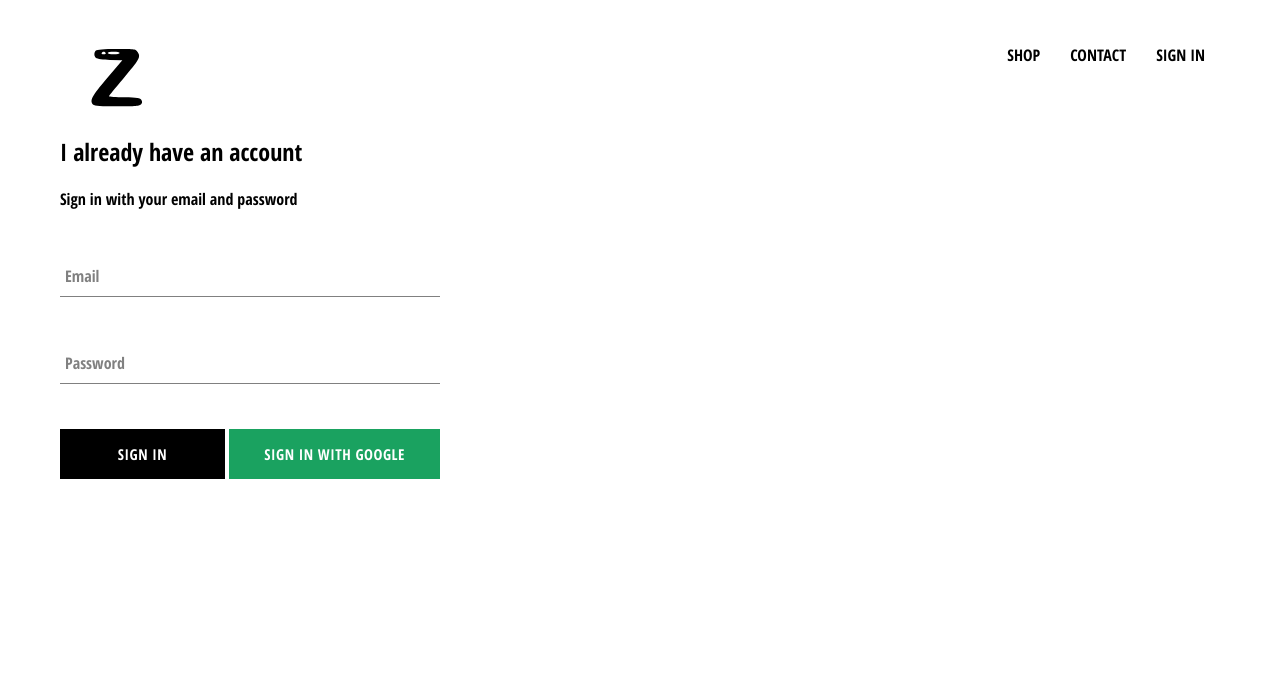
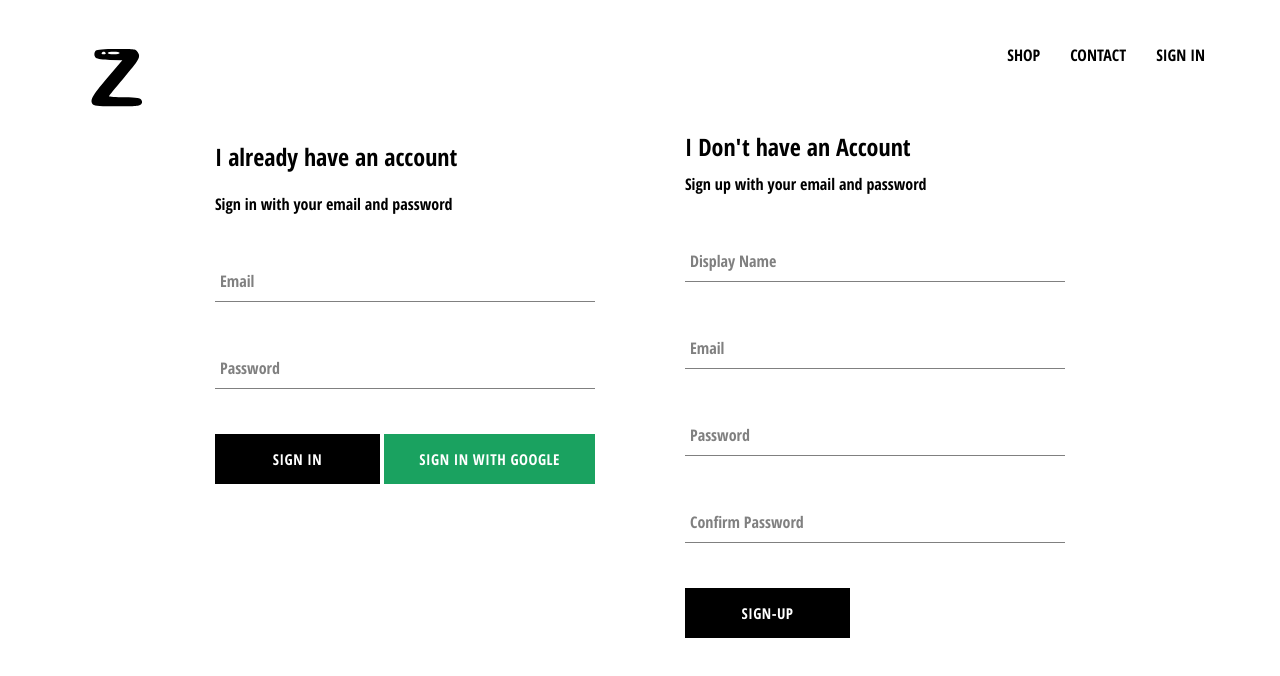
Before and after one commit to isnantozul/crwn-clothing, a React (Create React App) app: page /signin in a window 1280 px wide. Shown: the top 676 px of the page. Built offline with nearby package versions, Linux system fonts and the light colour scheme; no server answers.

Commit message:
SIgnUpEmailPassword

```diff
--- a/src/App.js
+++ b/src/App.js
@@ -5,7 +5,7 @@
 import ShopPage from './pages/shop/shop.component';
 import SignInAndSignUpPage from './pages/sign-in-and-sign-up/sign-in-and-sign-up.component';
 import Header from './components/header/header.component';
-import { auth } from './firebase/firebase.utils';
+import { auth, createUserProfileDocument } from './firebase/firebase.utils';
 
 class App extends React.Component {
   constructor() {
@@ -19,10 +19,20 @@
   unsubscribeFromAuth = null
 
   componentDidMount() {
-    auth.unsubscribeFromAuth = auth.onAuthStateChanged(user => {
-      this.setState({ currentUser: user });
+    auth.unsubscribeFromAuth = auth.onAuthStateChanged(async userAuth => {
+      if (userAuth) {
+        const userRef = await createUserProfileDocument(userAuth);
 
-      console.log(user);
+        userRef.onSnapshot(snapShot => {
+          this.setState({
+            currentUser: {
+              id: snapShot.id,
+              ...snapShot.data()
+            }
+          });
+        });
+      }
+      this.setState({ currentUser: userAuth });
     });
   }
 
--- /dev/null
+++ b/src/components/sign-up/sign-up.component.jsx
@@ -0,0 +1,98 @@
+import React from 'react';
+import FormInput from '../form-input/form-input.component';
+import CustomButton from '../custom-button/custom-button.component';
+import { auth, createUserProfileDocument } from '../../firebase/firebase.utils';
+import './sign-up.styles.scss';
+
+class SignUp extends React.Component {
+    constructor() {
+        super();
+
+        this.state = {
+            displayName: '',
+            email: '',
+            password: '',
+            confirmPassword: ''
+        }
+    }
+
+    handleSubmit = async event => {
+        event.preventDefault();
+
+        const { displayName, email, password, confirmPassword } = this.state;
+
+        if (password !== confirmPassword) {
+            alert("password don't match")
+            return;
+        }
+        try {
+            const { user } = await auth.createUserWithEmailAndPassword(
+                email,
+                password
+            );
+            await createUserProfileDocument(user, { displayName });
+            this.setState({
+                displayName: '',
+                email: '',
+                password: '',
+                confirmPassword: ''
+            });
+
+        } catch (error) {
+            console.error(error);
+        }
+    };
+
+    handleChange = event => {
+        const { name, value } = event.target;
+
+        this.setState({ [name]: value });
+    }
+
+    render() {
+        const { displayName, email, password, confirmPassword } = this.state;
+        return (
+            <div className='sign-up'>
+                <h2 className='title'>I Don't have an Account</h2>
+                <span>Sign up with your email and password</span>
+                <form className='sign-up-form' onSubmit={this.handleSubmit}>
+                    <FormInput
+                        type='text'
+                        name='displayName'
+                        value={displayName}
+                        onChange={this.handleChange}
+                        label='Display Name'
+                        required
+                    />
+                    <FormInput
+                        type='email'
+                        name='email'
+                        value={email}
+                        onChange={this.handleChange}
+                        label='Email'
+                        required
+                    />
+                    <FormInput
+                        type='password'
+                        name='password'
+                        value={password}
+                        onChange={this.handleChange}
+                        label='Password'
+                        required
+                    />
+                    <FormInput
+                        type='Password'
+                        name='confirmPassword'
+                        value={confirmPassword}
+                        onChange={this.handleChange}
+                        label='Confirm Password'
+                        required
+                    />
+                    <CustomButton type='submit'> SIGN-UP </CustomButton>
+                </form>
+            </div>
+        )
+    }
+}
+
+export default SignUp;
--- /dev/null
+++ b/src/components/sign-up/sign-up.styles.scss
@@ -0,0 +1,9 @@
+.sign-up {
+    display: flex;
+    flex-direction: column;
+    width: 380px;
+
+    .title {
+      margin: 10px 0;
+    }
+  }
--- a/src/firebase/firebase.utils.js
+++ b/src/firebase/firebase.utils.js
@@ -3,14 +3,42 @@
 import 'firebase/auth';
 
 const config = {
-    apiKey: "AIzaSyCqZqJpRkflSL-SR5a5M1fH-5mDW4gmKlI",
-    authDomain: "crwn-db-11e9e.firebaseapp.com",
-    databaseURL: "https://crwn-db-11e9e.firebaseio.com",
-    projectId: "crwn-db-11e9e",
-    storageBucket: "crwn-db-11e9e.appspot.com",
-    messagingSenderId: "917564442518",
-    appId: "1:917564442518:web:1acee1c19a51d6b803bfb7",
-    measurementId: "G-ZFR7MZBQC2"
+    apiKey: "AIzaSyClGjBQkKH0_TEMasH8z8ogRG1-AuG2TQo",
+    authDomain: "shop-db-1ceaa.firebaseapp.com",
+    databaseURL: "https://shop-db-1ceaa.firebaseio.com",
+    projectId: "shop-db-1ceaa",
+    storageBucket: "shop-db-1ceaa.appspot.com",
+    messagingSenderId: "1019681884076",
+    appId: "1:1019681884076:web:0c647646167e42fd2b9c09",
+    measurementId: "G-PRZP6JPQQR"
+};
+
+export const createUserProfileDocument = async (userAuth, additionalData) => {
+    if (!userAuth) return;
+
+    const userRef = firestore.doc(`users/${userAuth.uid}`);
+
+    const snapShot = await userRef.get();
+
+    console.log(snapShot);
+
+    if (!snapShot.exists) {
+        const { displayName, email } = userAuth;
+        const createdAt = new Date();
+
+        try {
+            await userRef.set({
+                displayName,
+                email,
+                createdAt,
+                ...additionalData
+            })
+        } catch (error) {
+            console.log('error creating user', error.message);
+        }
+
+    }
+    return userRef;
 };
 
 firebase.initializeApp(config);
--- a/src/pages/sign-in-and-sign-up/sign-in-and-sign-up.component.jsx
+++ b/src/pages/sign-in-and-sign-up/sign-in-and-sign-up.component.jsx
@@ -1,10 +1,12 @@
 import React from 'react';
 import './sign-in-and-sign-up.styles.scss';
 import SignIn from '../../components/sign-in/sign-in.component';
+import SignUp from '../../components/sign-up/sign-up.component';
 
 const SignInAndSignUpPage = () => (
     <div className='sign-in-and-sign-up'>
         <SignIn />
+        <SignUp />
     </div>
 );
 
--- a/src/pages/sign-in-and-sign-up/sign-in-and-sign-up.styles.scss
+++ b/src/pages/sign-in-and-sign-up/sign-in-and-sign-up.styles.scss
@@ -0,0 +1,6 @@
+.sign-in-and-sign-up{
+    width: 850px;
+    display: flex;
+    justify-content: space-between;
+    margin: 30px auto;
+}
```
Also changed, not shown: 2 other files (tests, documents, lock files or other folders).
